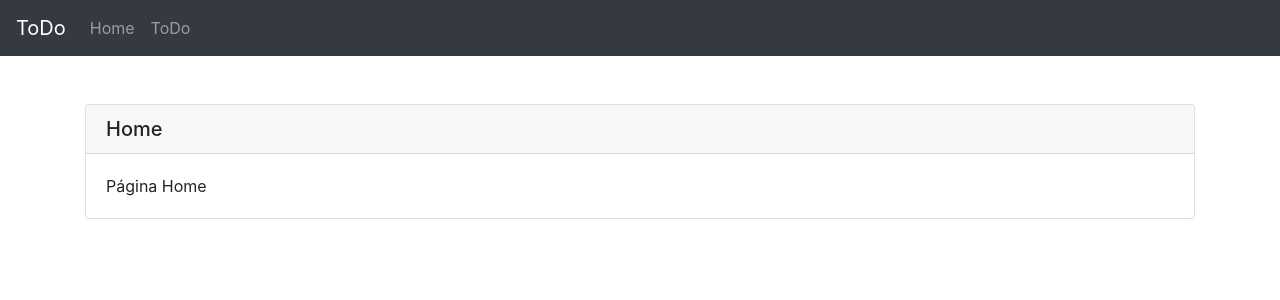
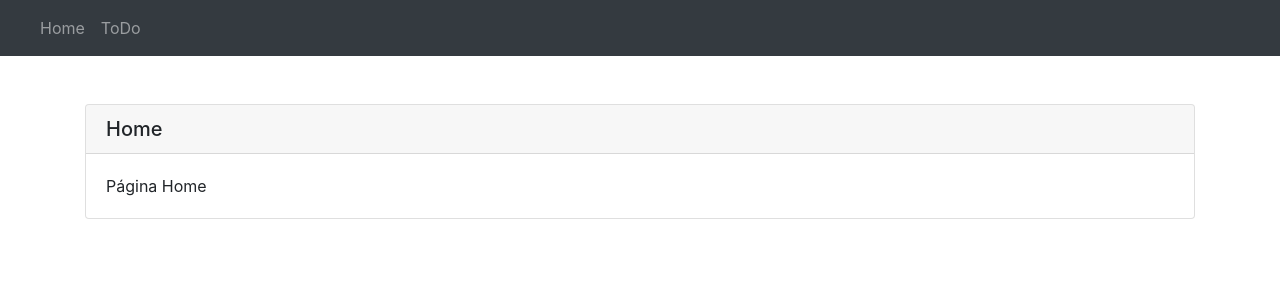
Before and after one commit to amandascm/ToDo, a React (Create React App) app: page / in a window 1280 px wide. Shown: the top 300 px of the page. Built offline with nearby package versions, Linux system fonts and the light colour scheme.

Commit message:
Remove title from NavBar

```diff
--- a/src/routes.jsx
+++ b/src/routes.jsx
@@ -23,7 +23,7 @@ const routes = [
 export default function Routes() {
   return (
     <BrowserRouter>
-      <NavBar title="ToDo" routes={routes} />
+      <NavBar routes={routes} />
       <Switch>
         {routes.map((route) => (
           <Route key={route.path} exact path={route.path} component={route.component} />
```
